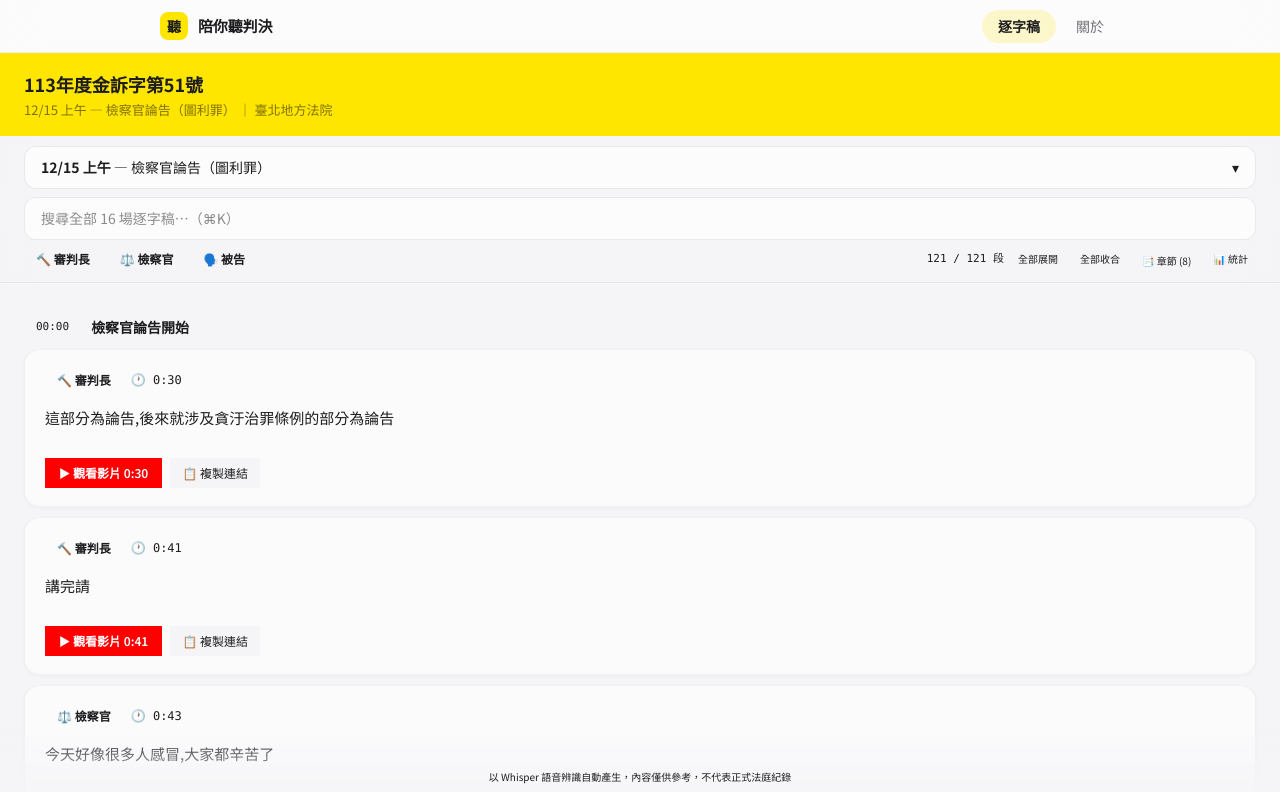
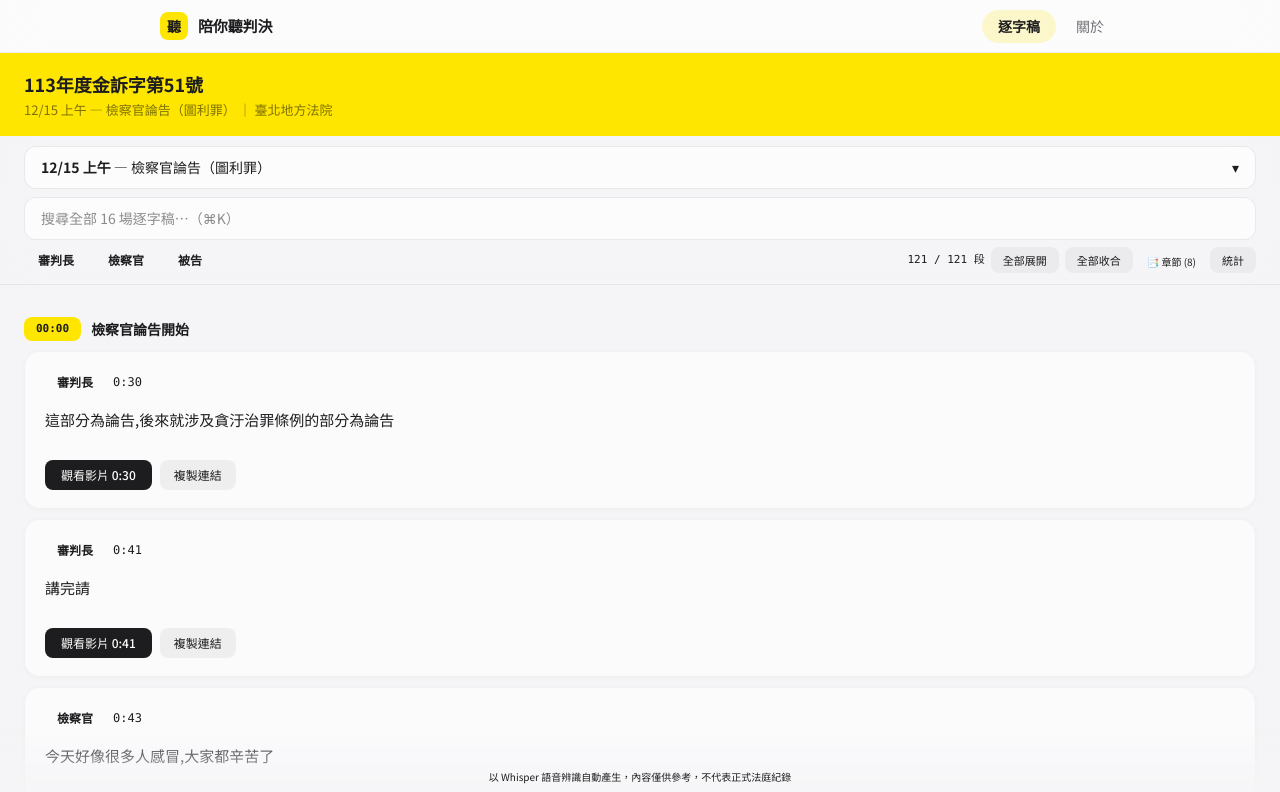
Before and after one commit to mrlefttw/ko-trial, a React (Vite) app: page / in a window 1280 px wide. Shown: the top 792 px of the page. Built offline with nearby package versions, Linux system fonts and the light colour scheme.

Commit message:
polish: 移除 emoji、改善按鈕設計、統一圓角風格

```diff
--- a/src/App.jsx
+++ b/src/App.jsx
@@ -87,7 +87,7 @@ function ParagraphCard({ para, paraKey, query, isExpanded, onToggle, sessionId,
           {config.icon} {para.speaker}
         </span>
         <span style={{ fontSize: '12px', color: 'var(--color-text-muted)', fontFamily: 'var(--font-mono)', display: 'inline-flex', alignItems: 'center', gap: '4px' }}>
-          🕐 {tsLabel}
+          {tsLabel}
         </span>
       </div>
 
@@ -117,28 +117,29 @@ function ParagraphCard({ para, paraKey, query, isExpanded, onToggle, sessionId,
           <a href={ytLink} target="_blank" rel="noopener" onClick={e => e.stopPropagation()}
             style={{
               display: 'inline-flex', alignItems: 'center', gap: '6px',
-              fontSize: '12px', padding: '6px 14px',
-              borderRadius: 'var(--radius-pill)',
-              background: '#ff0000', color: '#fff',
-              textDecoration: 'none', fontWeight: 600, fontFamily: 'var(--font-ui)',
-              transition: 'opacity 0.15s',
+              fontSize: '12px', padding: '6px 16px',
+              borderRadius: 8,
+              background: '#1d1d1f', color: '#fff',
+              textDecoration: 'none', fontWeight: 500, fontFamily: 'var(--font-ui)',
+              transition: 'all 0.2s',
             }}
-            onMouseEnter={e => e.currentTarget.style.opacity = '0.85'}
-            onMouseLeave={e => e.currentTarget.style.opacity = '1'}
+            onMouseEnter={e => e.currentTarget.style.background = '#333'}
+            onMouseLeave={e => e.currentTarget.style.background = '#1d1d1f'}
           >
-            ▶ 觀看影片 {tsLabel}
+            觀看影片 {tsLabel}
           </a>
         )}
         <button onClick={handleCopyLink} style={{
           display: 'inline-flex', alignItems: 'center', gap: '4px',
-          fontSize: '12px', padding: '6px 12px',
-          borderRadius: 'var(--radius-pill)',
-          border: '1px solid var(--color-border)',
-          background: copied ? '#27ae60' : 'var(--color-bg)',
-          color: copied ? '#fff' : 'var(--color-text-secondary)',
-          cursor: 'pointer', fontFamily: 'var(--font-ui)', transition: 'all 0.15s',
+          fontSize: '12px', padding: '6px 14px',
+          borderRadius: 8,
+          border: 'none',
+          background: copied ? '#ffe600' : 'rgba(0,0,0,0.05)',
+          color: copied ? '#1d1d1f' : 'var(--color-text-secondary)',
+          cursor: 'pointer', fontFamily: 'var(--font-ui)', transition: 'all 0.2s',
+          fontWeight: copied ? 600 : 400,
         }}>
-          {copied ? '✓ 已複製' : '📋 複製連結'}
+          {copied ? '已複製' : '複製連結'}
         </button>
       </div>
     </div>
@@ -157,9 +158,9 @@ function SectionHeader({ time, title, id }) {
       padding: '24px 0 10px', fontFamily: 'var(--font-ui)',
     }}>
       <span style={{
-        background: 'var(--color-bg-header)', color: 'var(--color-text-on-dark)',
-        padding: '4px 12px', borderRadius: 'var(--radius-pill)',
-        fontSize: '11px', fontFamily: 'var(--font-mono)', flexShrink: 0,
+        background: '#ffe600', color: '#1d1d1f',
+        padding: '4px 12px', borderRadius: 8,
+        fontSize: '11px', fontFamily: 'var(--font-mono)', flexShrink: 0, fontWeight: 600,
       }}>
         {timeLabel}
       </span>
@@ -277,7 +278,7 @@ function SessionPicker({ current, onChange, isMobile, isGlobalSearch }) {
         background: 'var(--color-highlight)', fontSize: '13px',
         fontFamily: 'var(--font-ui)', color: 'var(--color-text)',
       }}>
-        🔍 跨場次搜尋中 — 顯示全部 16 場結果
+        跨場次搜尋中 — 顯示全部 16 場結果
       </div>
     );
   }
@@ -655,21 +656,22 @@ export default function App() {
               const active = speakerFilter.size === 0 || speakerFilter.has(speaker);
               return (
                 <button key={speaker} onClick={() => toggleSpeaker(speaker)} style={{
-                  fontSize: '12px', padding: '4px 12px', borderRadius: 'var(--radius-pill)',
-                  border: `1px solid ${active ? conf.accent : 'var(--color-border)'}`,
-                  background: active ? conf.bg : 'transparent',
+                  fontSize: '12px', padding: '5px 14px', borderRadius: 20,
+                  border: 'none',
+                  background: active ? conf.bg : 'rgba(0,0,0,0.03)',
                   color: active ? conf.accent : 'var(--color-text-muted)',
                   cursor: 'pointer', fontWeight: active ? 600 : 400,
-                  transition: 'all 0.15s', fontFamily: 'var(--font-ui)',
+                  transition: 'all 0.2s', fontFamily: 'var(--font-ui)',
+                  boxShadow: active ? `inset 0 0 0 1.5px ${conf.accent}40` : 'none',
                 }}>
-                  {conf.icon} {speaker}
+                  {speaker}
                 </button>
               );
             })}
 
             <span style={{ fontSize: '11px', color: 'var(--color-text-muted)', marginLeft: 'auto', fontFamily: 'var(--font-mono)' }}>
               {filteredParaCount} / {totalParaCount} 段
-              {isGlobalSearch && !allLoaded && ' (載入中⋯)'}
+              {isGlobalSearch && !allLoaded && ' (載入中...)'}
             </span>
 
             {!isGlobalSearch && (
@@ -677,11 +679,21 @@ export default function App() {
                 <button onClick={() => {
                   const keys = filteredCurrentItems.filter(i => i.type === 'para').map(i => i.paraKey);
                   setExpandedItems(new Set(keys));
-                }} style={{ fontSize: '10px', padding: '3px 8px', borderRadius: '4px', border: '1px solid var(--color-border)', background: 'var(--color-bg-card)', cursor: 'pointer', color: 'var(--color-text-secondary)', fontFamily: 'var(--font-ui)' }}>
+                }} style={{
+                  fontSize: '11px', padding: '5px 12px', borderRadius: 8,
+                  border: 'none', background: 'rgba(0,0,0,0.04)', cursor: 'pointer',
+                  color: 'var(--color-text-secondary)', fontFamily: 'var(--font-ui)',
+                  transition: 'all 0.15s',
+                }}>
                   全部展開
                 </button>
                 <button onClick={() => setExpandedItems(new Set())}
-                  style={{ fontSize: '10px', padding: '3px 8px', borderRadius: '4px', border: '1px solid var(--color-border)', background: 'var(--color-bg-card)', cursor: 'pointer', color: 'var(--color-text-secondary)', fontFamily: 'var(--font-ui)' }}>
+                  style={{
+                    fontSize: '11px', padding: '5px 12px', borderRadius: 8,
+                    border: 'none', background: 'rgba(0,0,0,0.04)', cursor: 'pointer',
+                    color: 'var(--color-text-secondary)', fontFamily: 'var(--font-ui)',
+                    transition: 'all 0.15s',
+                  }}>
                   全部收合
                 </button>
                 <SectionNav sections={sectionNav} />
@@ -689,17 +701,18 @@ export default function App() {
             )}
 
             <button onClick={() => setShowStats(!showStats)} style={{
-              fontSize: '10px', padding: '3px 8px', borderRadius: '4px',
-              border: `1px solid ${showStats ? 'var(--color-bg-header)' : 'var(--color-border)'}`,
-              background: showStats ? 'var(--color-bg-header)' : 'var(--color-bg-card)',
-              cursor: 'pointer', color: showStats ? 'var(--color-text-on-dark)' : 'var(--color-text-secondary)',
-              fontFamily: 'var(--font-ui)',
-            }}>📊 統計</button>
+              fontSize: '11px', padding: '5px 12px', borderRadius: 8,
+              border: 'none',
+              background: showStats ? '#ffe600' : 'rgba(0,0,0,0.04)',
+              cursor: 'pointer', color: showStats ? '#1d1d1f' : 'var(--color-text-secondary)',
+              fontFamily: 'var(--font-ui)', fontWeight: showStats ? 600 : 400,
+              transition: 'all 0.15s',
+            }}>統計</button>
           </div>
 
           {/* Stats */}
           {showStats && (
-            <div style={{ marginTop: '10px', padding: '12px 16px', background: 'var(--color-bg-card)', borderRadius: 'var(--radius-card)', border: '1px solid var(--color-border-light)' }}>
+            <div style={{ marginTop: '10px', padding: '14px 16px', background: 'rgba(255,255,255,0.6)', backdropFilter: 'blur(12px)', WebkitBackdropFilter: 'blur(12px)', borderRadius: 12, border: '1px solid rgba(0,0,0,0.04)' }}>
               <div style={{ fontSize: '11px', color: 'var(--color-text-secondary)', marginBottom: '8px', fontWeight: 600 }}>
                 發言統計 {isGlobalSearch && '（搜尋結果）'}
               </div>
@@ -729,7 +742,7 @@ export default function App() {
           <div style={{ textAlign: 'center', padding: '80px 20px', color: 'var(--color-text-muted)' }}>載入中⋯</div>
         ) : filteredParaCount === 0 ? (
           <div style={{ textAlign: 'center', padding: '60px 20px' }}>
-            <div style={{ fontSize: '32px', marginBottom: '12px' }}>🔍</div>
+            <div style={{ fontSize: '14px', marginBottom: '12px', color: 'var(--color-text-muted)' }}>找不到結果</div>
             <div style={{ fontSize: '14px', color: 'var(--color-text-muted)' }}>
               {isGlobalSearch ? `在 16 場辯論中找不到「${query}」` : `找不到符合條件的內容`}
             </div>
--- a/src/config.js
+++ b/src/config.js
@@ -4,10 +4,10 @@
 
 // 發言者設定
 export const SPEAKERS = {
-  審判長: { icon: '🔨', accent: 'var(--color-judge)',    bg: 'var(--color-judge-bg)' },
-  檢察官: { icon: '⚖️', accent: 'var(--color-prosecutor)', bg: 'var(--color-prosecutor-bg)' },
-  辯護人: { icon: '📋', accent: 'var(--color-defense)',  bg: 'var(--color-defense-bg)' },
-  被告:   { icon: '🗣️', accent: 'var(--color-defendant)', bg: 'var(--color-defendant-bg)' },
+  審判長: { icon: '', accent: 'var(--color-judge)',    bg: 'var(--color-judge-bg)' },
+  檢察官: { icon: '', accent: 'var(--color-prosecutor)', bg: 'var(--color-prosecutor-bg)' },
+  辯護人: { icon: '', accent: 'var(--color-defense)',  bg: 'var(--color-defense-bg)' },
+  被告:   { icon: '', accent: 'var(--color-defendant)', bg: 'var(--color-defendant-bg)' },
 };
 
 // YouTube 影片 ID 對照（點時間戳可跳到影片）
```
